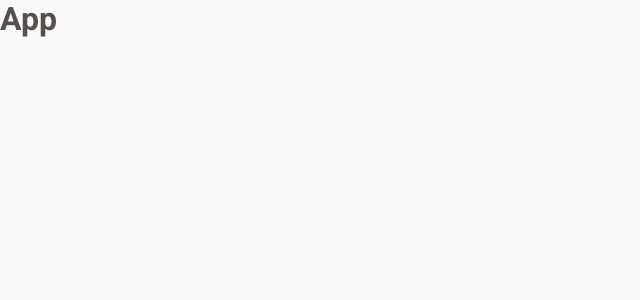
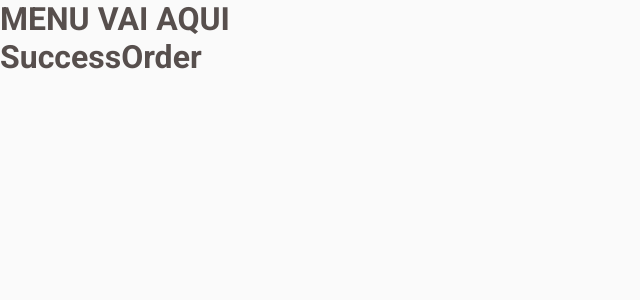
Before and after one commit to rickborges93/Ignite-React-CoffeeDelivery, a React (Vite) app in the folder coffeedelivery/: page /success in a window 1280 px wide. Shown: the top 300 px of the page, without its empty margins (0-640 px from the left). Built offline with nearby package versions, Linux system fonts and the light colour scheme.

Commit message:
Routes and route layout

```diff
--- a/coffeedelivery/src/App.tsx
+++ b/coffeedelivery/src/App.tsx
@@ -1,11 +1,16 @@
 import { ThemeProvider } from 'styled-components'
 import { GlobalStyle } from './styles/global'
 import { defaultTheme } from './styles/themes/default'
+import { Router } from './Router'
+import { BrowserRouter } from 'react-router-dom'
 
 export function App() {
   return (
     <ThemeProvider theme={defaultTheme}>
-      <h1>App</h1>
+      <BrowserRouter>
+        <Router />
+      </BrowserRouter>
+
       <GlobalStyle />
     </ThemeProvider>
   )
--- /dev/null
+++ b/coffeedelivery/src/Router.tsx
@@ -0,0 +1,18 @@
+import { Route, Routes } from 'react-router-dom'
+
+import { Home } from './pages/Home'
+import { SuccessOrder } from './pages/SuccessOrder'
+import { Checkout } from './pages/Checkout'
+import { DefaultLayout } from './layouts/DefaultLayout'
+
+export function Router() {
+  return (
+    <Routes>
+      <Route path="/" element={<DefaultLayout />}>
+        <Route path="/" element={<Home />} />
+        <Route path="/checkout" element={<Checkout />} />
+        <Route path="/success" element={<SuccessOrder />} />
+      </Route>
+    </Routes>
+  )
+}
--- /dev/null
+++ b/coffeedelivery/src/layouts/DefaultLayout/index.tsx
@@ -0,0 +1,10 @@
+import { Outlet } from 'react-router-dom'
+
+export function DefaultLayout() {
+  return (
+    <>
+      <h1>MENU VAI AQUI</h1>
+      <Outlet />
+    </>
+  )
+}
--- /dev/null
+++ b/coffeedelivery/src/pages/Checkout/index.tsx
@@ -0,0 +1,3 @@
+export function Checkout() {
+  return <h1>Checkout</h1>
+}
--- /dev/null
+++ b/coffeedelivery/src/pages/Home/index.tsx
@@ -0,0 +1,3 @@
+export function Home() {
+  return <h1>Home</h1>
+}
--- /dev/null
+++ b/coffeedelivery/src/pages/SuccessOrder/index.tsx
@@ -0,0 +1,3 @@
+export function SuccessOrder() {
+  return <h1>SuccessOrder</h1>
+}
```
